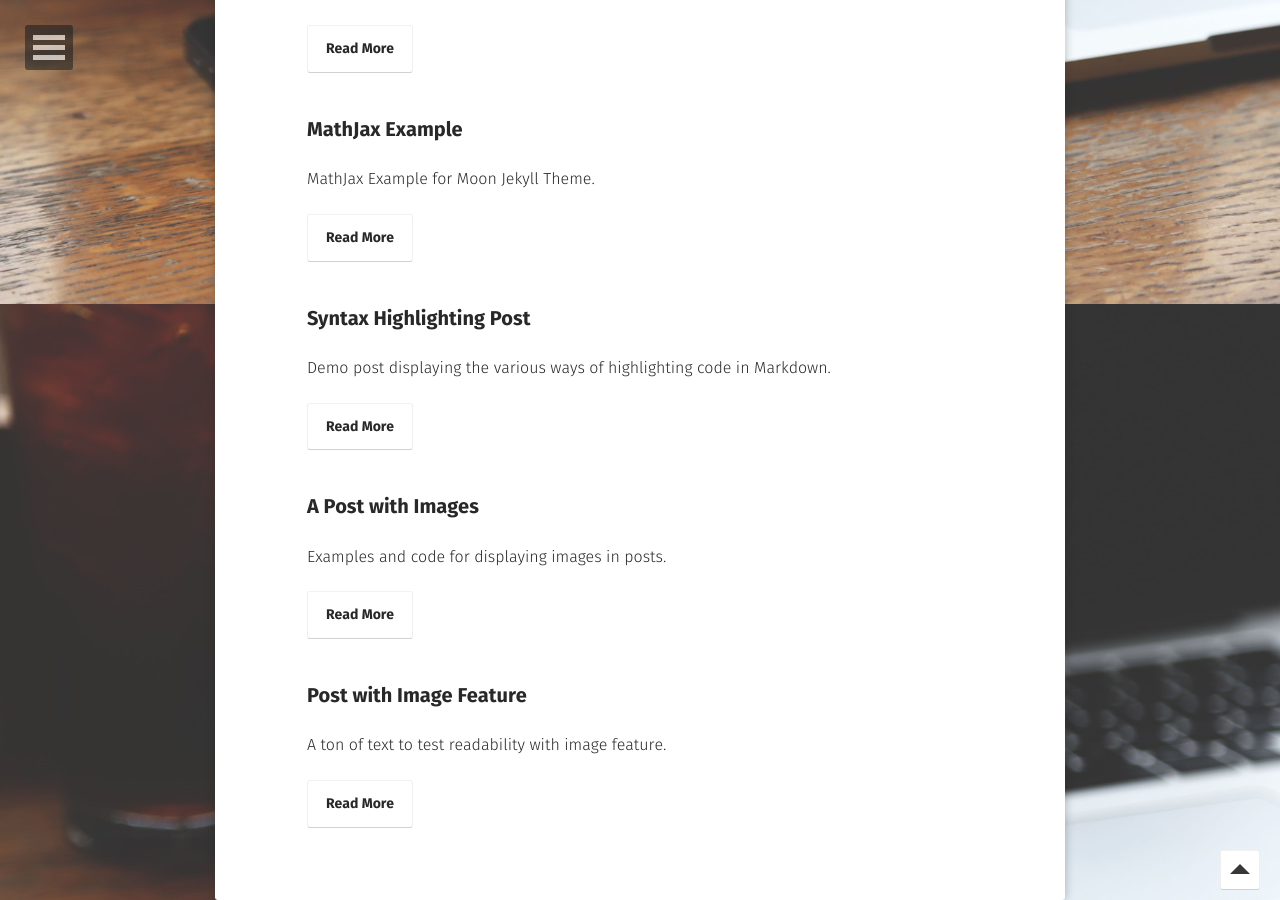
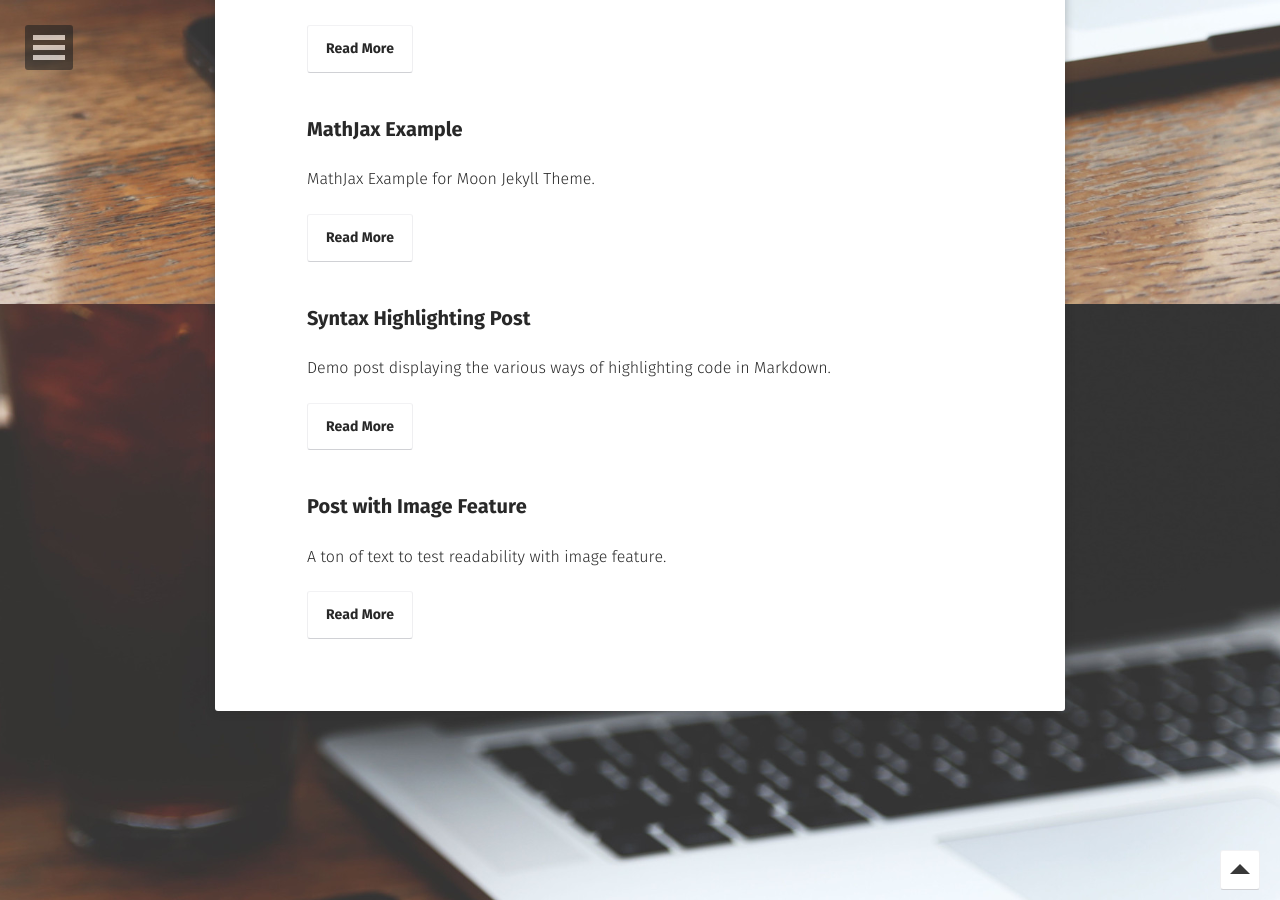
Before and after one commit to malorydodge/malorydodge.github.io, a Jekyll site: the page built from posts/index.md, in a window 1280 px wide and 900 px high, scrolled down 596 px. Built offline with Jekyll 4.4.1, drawn with Linux system fonts in a browser that asks for light colours; some web fonts are replaced.

Commit message:
Update 2013-05-22-sample-post-images.md

```diff
--- a/_posts/2013-05-22-sample-post-images.md
+++ b/_posts/2013-05-22-sample-post-images.md
@@ -1,97 +1,12 @@
 ---
 layout: post
-title: "A Post with Images"
-date: 2013-05-22
-excerpt: "Examples and code for displaying images in posts."
-tags: [sample post, images, test]
+title: "Employee Management"
+date: 2019-09-17
+project: true
+excerpt: "An ASP.NET Web application written in C#"
+tags:
 comments: true
 ---
 
-Here are some examples of what a post with images might look like. If you want to display two or three images next to each other responsively use `figure` with the appropriate `class`. Each instance of `figure` is auto-numbered and displayed in the caption.
-
-### Figures (for images or video)
-
-#### One Up
-
-<figure>
-	<a href="http://farm9.staticflickr.com/8426/7758832526_cc8f681e48_b.jpg"><img src="http://farm9.staticflickr.com/8426/7758832526_cc8f681e48_c.jpg"></a>
-	<figcaption><a href="http://www.flickr.com/photos/80901381@N04/7758832526/" title="Morning Fog Emerging From Trees by A Guy Taking Pictures, on Flickr">Morning Fog Emerging From Trees by A Guy Taking Pictures, on Flickr</a>.</figcaption>
-</figure>
-
-Vero laborum commodo occupy. Semiotics voluptate mumblecore pug. Cosby sweater ullamco quinoa ennui assumenda, sapiente occupy delectus lo-fi. Ea fashion axe Marfa cillum aliquip. Retro Bushwick keytar cliche. Before they sold out sustainable gastropub Marfa readymade, ethical Williamsburg skateboard brunch qui consectetur gentrify semiotics. Mustache cillum irony, fingerstache magna pour-over keffiyeh tousled selfies.
-
-#### Two Up
-
-Apply the `half` class like so to display two images side by side that share the same caption.
-
-{% highlight html %}
-<figure class="half">
-    <a href="/images/image-filename-1-large.jpg"><img src="/images/image-filename-1.jpg"></a>
-    <a href="/images/image-filename-2-large.jpg"><img src="/images/image-filename-2.jpg"></a>
-    <figcaption>Caption describing these two images.</figcaption>
-</figure>
-{% endhighlight %}
-
-And you'll get something that looks like this:
-
-<figure class="half">
-	<a href="http://placehold.it/1200x600.JPG"><img src="http://placehold.it/600x300.jpg"></a>
-	<a href="http://placehold.it/1200x600.jpeg"><img src="http://placehold.it/600x300.jpg"></a>
-	<figcaption>Two images.</figcaption>
-</figure>
-
-#### Three Up
-
-Apply the `third` class like so to display three images side by side that share the same caption.
-
-{% highlight html %}
-<figure class="third">
-	<img src="/images/image-filename-1.jpg">
-	<img src="/images/image-filename-2.jpg">
-	<img src="/images/image-filename-3.jpg">
-	<figcaption>Caption describing these three images.</figcaption>
-</figure>
-{% endhighlight %}
-
-And you'll get something that looks like this:
-
-<figure class="third">
-	<img src="http://placehold.it/600x300.jpg">
-	<img src="http://placehold.it/600x300.jpg">
-	<img src="http://placehold.it/600x300.jpg">
-	<figcaption>Three images.</figcaption>
-</figure>
-
-### Alternative way
-
-Another way to achieve the same result is to include `gallery` Liquid template. In this case you
-don't have to write any HTML tags – just copy a small block of code, adjust the parameters (see below)
-and fill the block with any number of links to images. You can mix relative and external links.
-
-Here is the block you might want to use:
-
-{% highlight liquid %}
-{% raw %}
-{% capture images %}
-	http://vignette2.wikia.nocookie.net/naruto/images/9/97/Hinata.png
-	http://vignette4.wikia.nocookie.net/naruto/images/7/79/Hinata_Part_II.png
-	http://vignette1.wikia.nocookie.net/naruto/images/1/15/J%C5%ABho_S%C5%8Dshiken.png
-{% endcapture %}
-{% include gallery images=images caption="Test images" cols=3 %}
-{% endraw %}
-{% endhighlight %}
-
-Parameters:
-
-- `caption`: Sets the caption under the gallery (see `figcaption` HTML tag above);
-- `cols`: Sets the number of columns of the gallery.
-Available values: [1..3].
-
-It will look something like this:
-
-{% capture images %}
-	http://vignette2.wikia.nocookie.net/naruto/images/9/97/Hinata.png
-	http://vignette4.wikia.nocookie.net/naruto/images/7/79/Hinata_Part_II.png
-	http://vignette1.wikia.nocookie.net/naruto/images/1/15/J%C5%ABho_S%C5%8Dshiken.png
-{% endcapture %}
-{% include gallery images=images caption="Test images" cols=3 %}
+My most recent project is an ASP.NET core web application for managing employees. I tested ASP.NET web application in my previous job which inspired me to expand on the web development in ASP.NET knowledge that I gained in my senior year of college.
+The code for this project is located <a href ="https://github.com/malorydodge/EmployeeManagement">here</a>.
```
